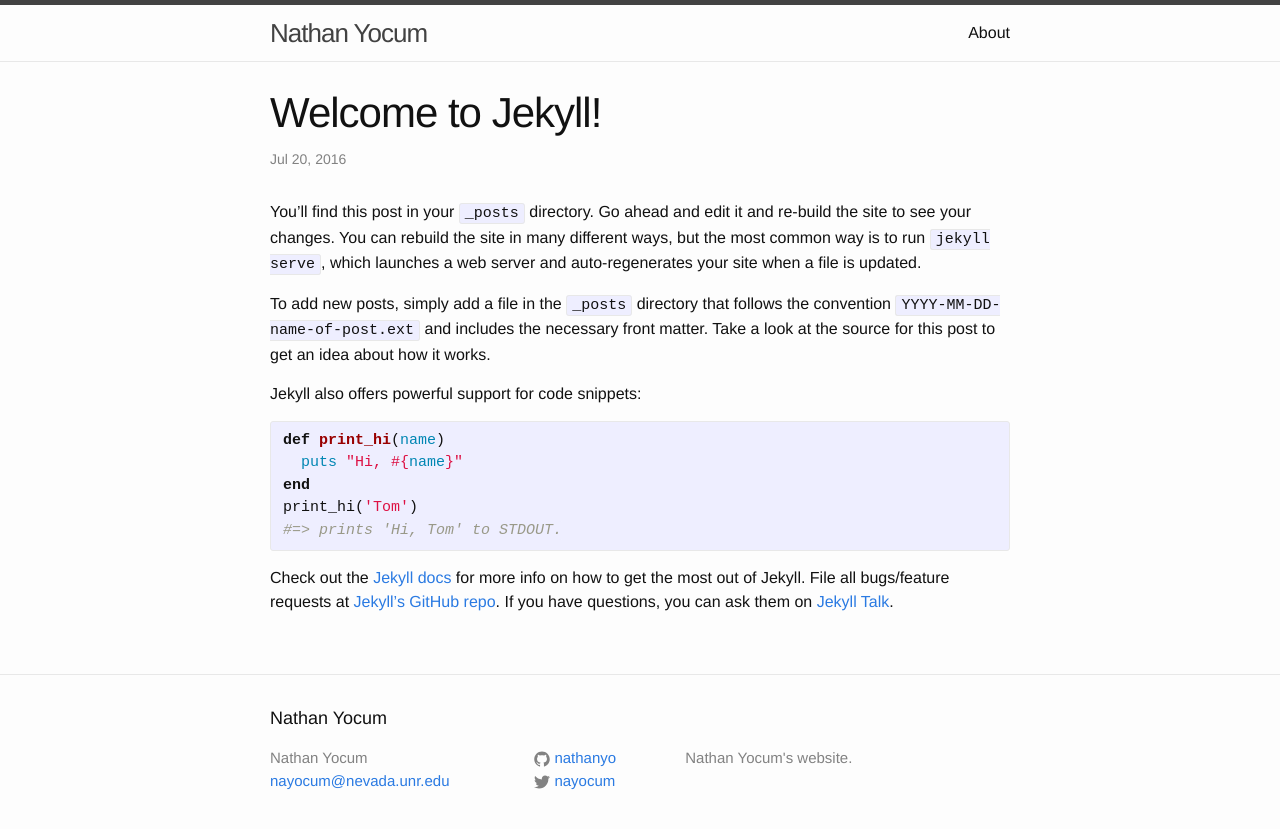
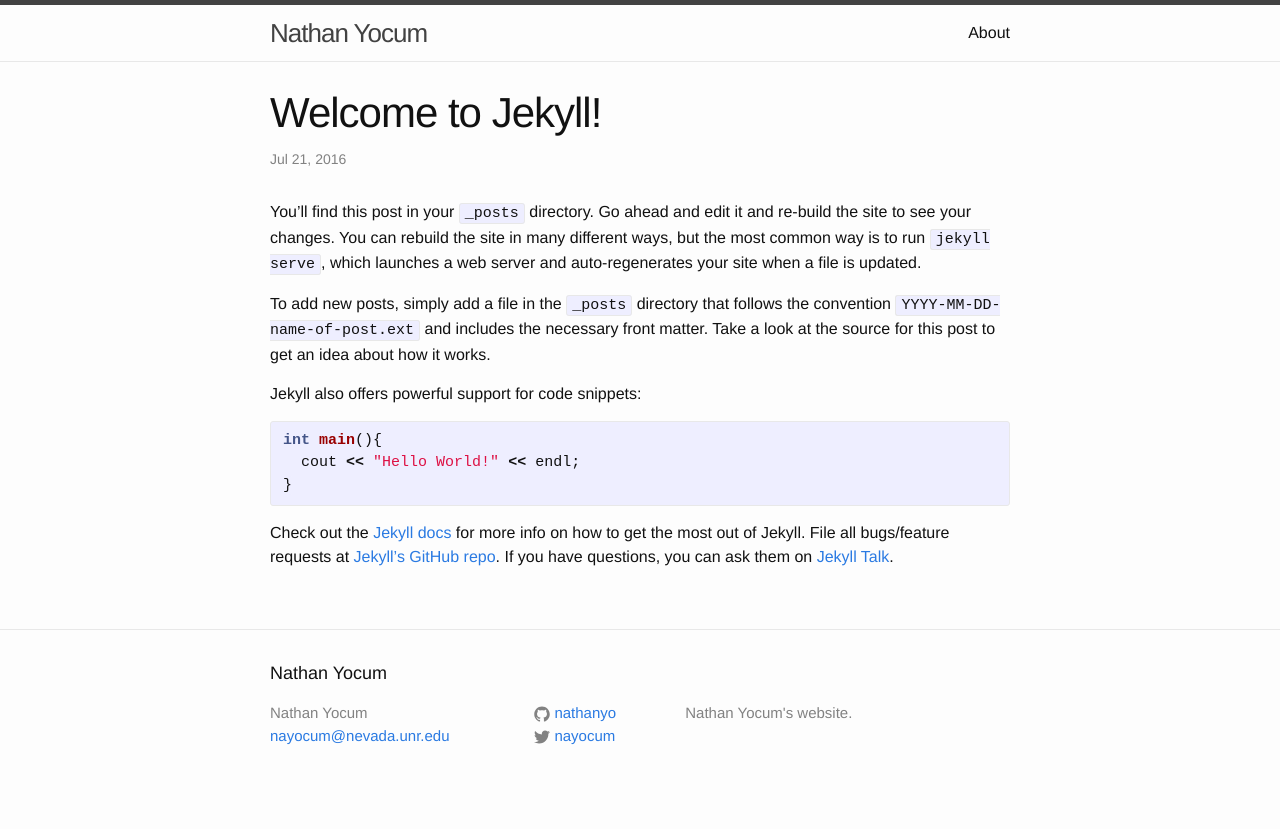
Before and after one commit to NathanYo/nathanyo.github.io, a Jekyll site: the page built from _posts/2016-07-20-welcome-to-jekyll.markdown, in a window 1280 px wide. Shown: the top 829 px of the page. Built offline with Jekyll 4.4.1, drawn with Linux system fonts in a browser that asks for light colours.

Commit message:
testing something

```diff
--- a/_posts/2016-07-20-welcome-to-jekyll.markdown
+++ b/_posts/2016-07-20-welcome-to-jekyll.markdown
@@ -10,12 +10,10 @@
 
 Jekyll also offers powerful support for code snippets:
 
-{% highlight ruby %}
-def print_hi(name)
-  puts "Hi, #{name}"
-end
-print_hi('Tom')
-#=> prints 'Hi, Tom' to STDOUT.
+{% highlight c++ %}
+int main(){
+  cout << "Hello World!" << endl;
+}
 {% endhighlight %}
 
 Check out the [Jekyll docs][jekyll-docs] for more info on how to get the most out of Jekyll. File all bugs/feature requests at [Jekyll’s GitHub repo][jekyll-gh]. If you have questions, you can ask them on [Jekyll Talk][jekyll-talk].
```
Also changed, not shown: other parts of _posts/2016-07-20-welcome-to-jekyll.markdown (+1 -1 lines).
